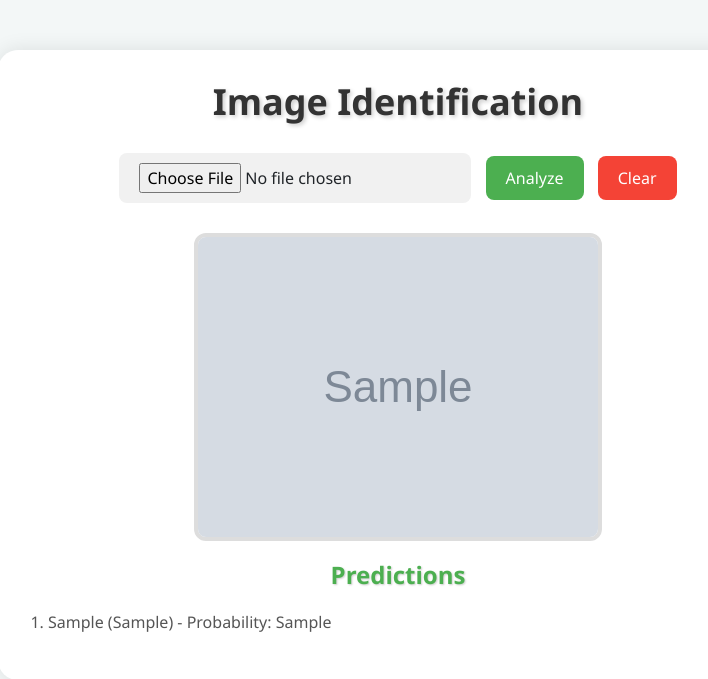
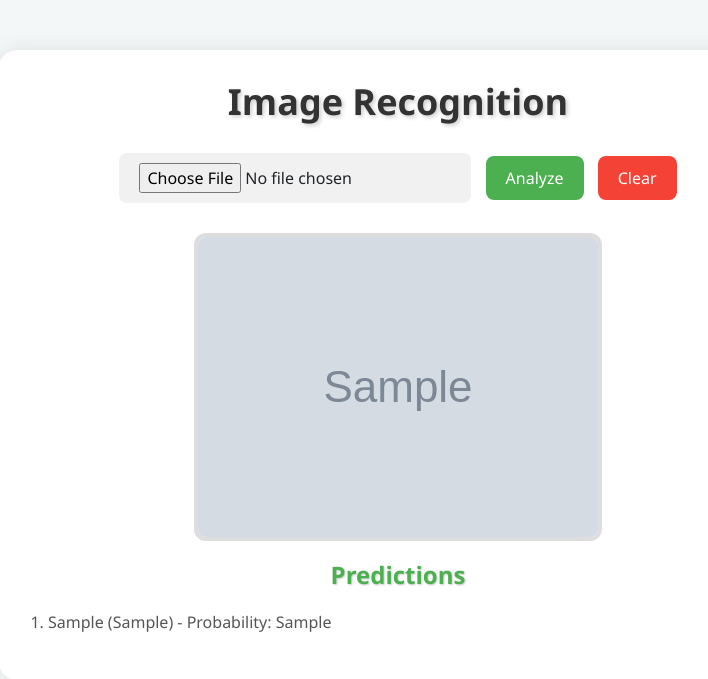
Before and after one commit to Mr-Vipul/Image-Recognition-, a Django app: template templates/home.html in a window 1280 px wide. Shown: the top 679 px of the page, without its empty margins (242-950 px from the left). Run offline with Django 5.2, Linux system fonts and the light colour scheme; the template is opened without the code that fills it: most values are stand-ins (such as "Sample title", 1, 10 or a date in 2020); grey boxes marked "Sample" are stand-in pictures.

Commit message:
Html update

```diff
--- a/imageClassification/settings.py
+++ b/imageClassification/settings.py
@@ -18,7 +18,7 @@ from tensorflow.python.keras.backend import set_session
 
 from pathlib import Path
 import os
-
+import dj_database_url
 # Build paths inside the project like this: BASE_DIR / 'subdir'.
 BASE_DIR = Path(__file__).resolve().parent.parent
 
--- a/templates/home.html
+++ b/templates/home.html
@@ -13,7 +13,7 @@
         padding: 30px;
         background-color: #ffffff;
         border-radius: 20px;
-        box-shadow: 0 0 20px rgba(0, 0, 0, 0.1);
+        box-shadow: 0 0 20px rgba(55, 44, 44, 0.1);
     }
 
     h1 {
@@ -104,7 +104,7 @@
 
 <div class="container">
     <div>
-        <h1>Image Identification</h1>
+        <h1>Image Recognition</h1>
         <form method="POST" enctype="multipart/form-data">
             {% csrf_token %}
             <input type="file" name="imageFile">
```
